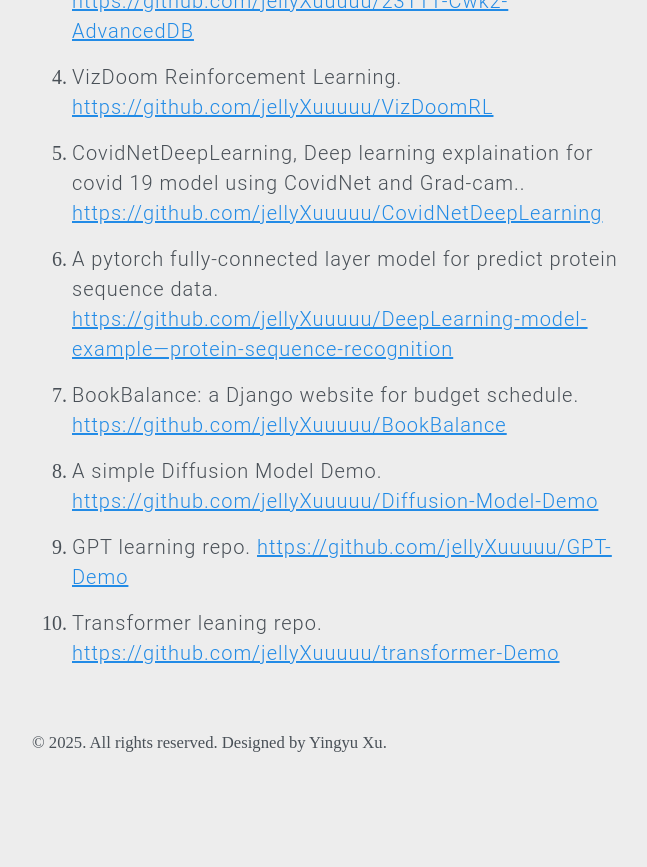
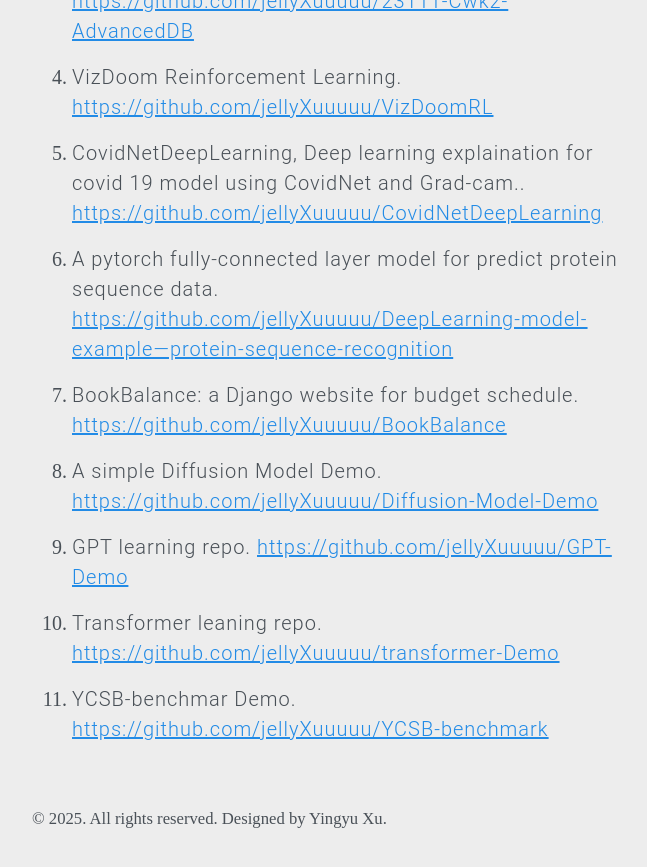
Before and after one commit to jellyXuuuuu/jellyXuuuuu.github.io, a Jekyll site: the page built from project.md, in a window 1280 px wide and 900 px high, scrolled down 906 px. Shown: the top 867 px of the window, without its empty margins (312-959 px from the left). Built offline with Jekyll 4.4.1, drawn with Linux system fonts in a browser that asks for light colours; before the commit the page ends 1730 px from its top, so only the background shows below that.

Commit message:
add project YCSB-benchmark

```diff
--- a/project.md
+++ b/project.md
@@ -27,3 +27,6 @@
 9. GPT learning repo. [https://github.com/jellyXuuuuu/GPT-Demo](https://github.com/jellyXuuuuu/GPT-Demo)
 
 10. Transformer leaning repo. [https://github.com/jellyXuuuuu/transformer-Demo](https://github.com/jellyXuuuuu/transformer-Demo)
+
+11. YCSB-benchmar Demo.
+[https://github.com/jellyXuuuuu/YCSB-benchmark](https://github.com/jellyXuuuuu/YCSB-benchmark)
```
